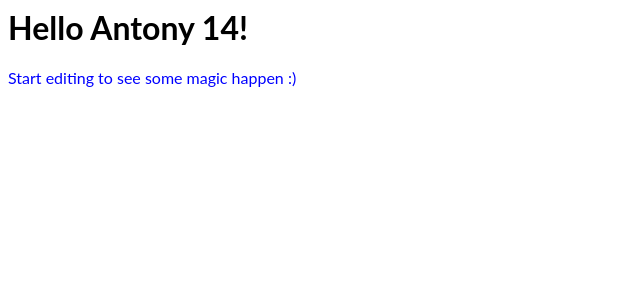
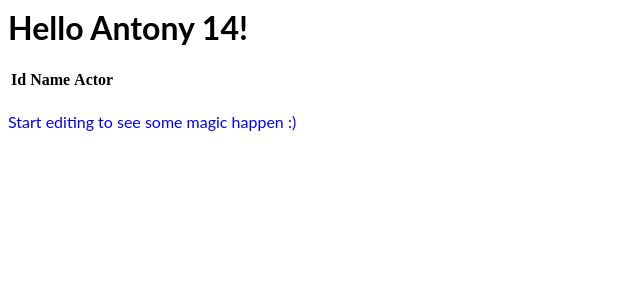
Before and after one commit to antonyarulsurya7/angular-ivy-z2ysuw, an Angular app: page / in a window 1280 px wide. Shown: the top 300 px of the page, without its empty margins (0-640 px from the left). Built offline with nearby package versions, Linux system fonts and the light colour scheme; no server answers.

Commit message:
3 files modified, 1 added

```diff
--- a/src/app/app.module.ts
+++ b/src/app/app.module.ts
@@ -5,10 +5,12 @@ import { HttpModule } from '@angular/http';
 
 import { AppComponent } from './app.component';
 import { HelloComponent } from './hello.component';
+import { MovieService } from './movie.service';
 
 @NgModule({
   imports: [BrowserModule, FormsModule, HttpModule],
   declarations: [AppComponent, HelloComponent],
-  bootstrap: [AppComponent]
+  bootstrap: [AppComponent],
+  providers: [MovieService]
 })
 export class AppModule {}
--- a/src/app/hello.component.html
+++ b/src/app/hello.component.html
@@ -1 +1,13 @@
 <h1>Hello {{ name }}!</h1>
+<table>
+  <th>Id</th>
+  <th>Name</th>
+  <th>Actor</th>
+  <tbody>
+    <tr>
+      <td></td>
+      <td></td>
+      <td></td>
+    </tr>
+  </tbody>
+</table>
--- a/src/app/hello.component.ts
+++ b/src/app/hello.component.ts
@@ -1,5 +1,6 @@
-import { Component, Input } from '@angular/core';
-import { Http } from '@angular/http';
+import { Component, Input, OnInit } from '@angular/core';
+import { MovieService } from './movie.service';
+
 @Component({
   selector: 'hello',
   templateUrl: 'hello.component.html',
@@ -9,11 +10,17 @@ import { Http } from '@angular/http';
         font-family: Lato;
       }
     `
-  ]
+  ],
+  providers: [MovieService]
 })
-export class HelloComponent {
+export class HelloComponent implements OnInit {
   @Input() name: string;
   profile: any;
-  constructor(private http: Http) {}
-
+  constructor(private moviedetails: MovieService) {}
+  ngOnInit() {
+    this.moviedetails
+      .getMovie()
+      .subscribe(movieData => (this.profile = movieData));
+    console.log(this.profile);
+  }
 }
--- /dev/null
+++ b/src/app/movie.service.ts
@@ -0,0 +1,15 @@
+import { Injectable } from '@angular/core';
+import { Http, Response } from '@angular/http';
+import { Observable } from 'rxjs';
+import { map } from 'rxjs/operators';
+
+@Injectable()
+export class MovieService {
+  constructor(private http: Http) {}
+
+  getMovie(): Observable<any> {
+    return this.http
+      .get('http://www.omdbapi.com/?i=tt3896198&apikey=5b8ebe9f')
+      .pipe(map((response: Response) => response.json));
+  }
+}
```
